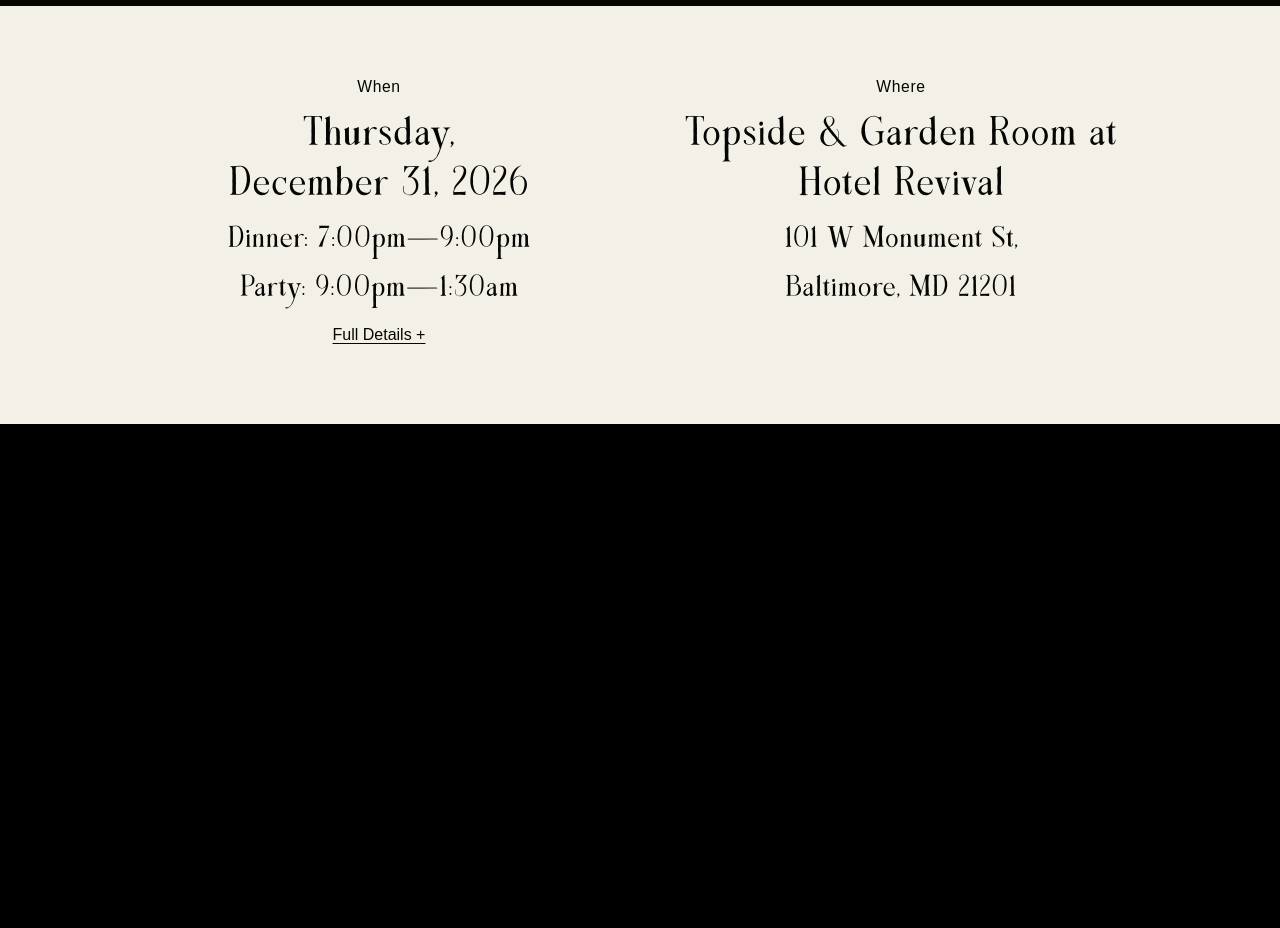
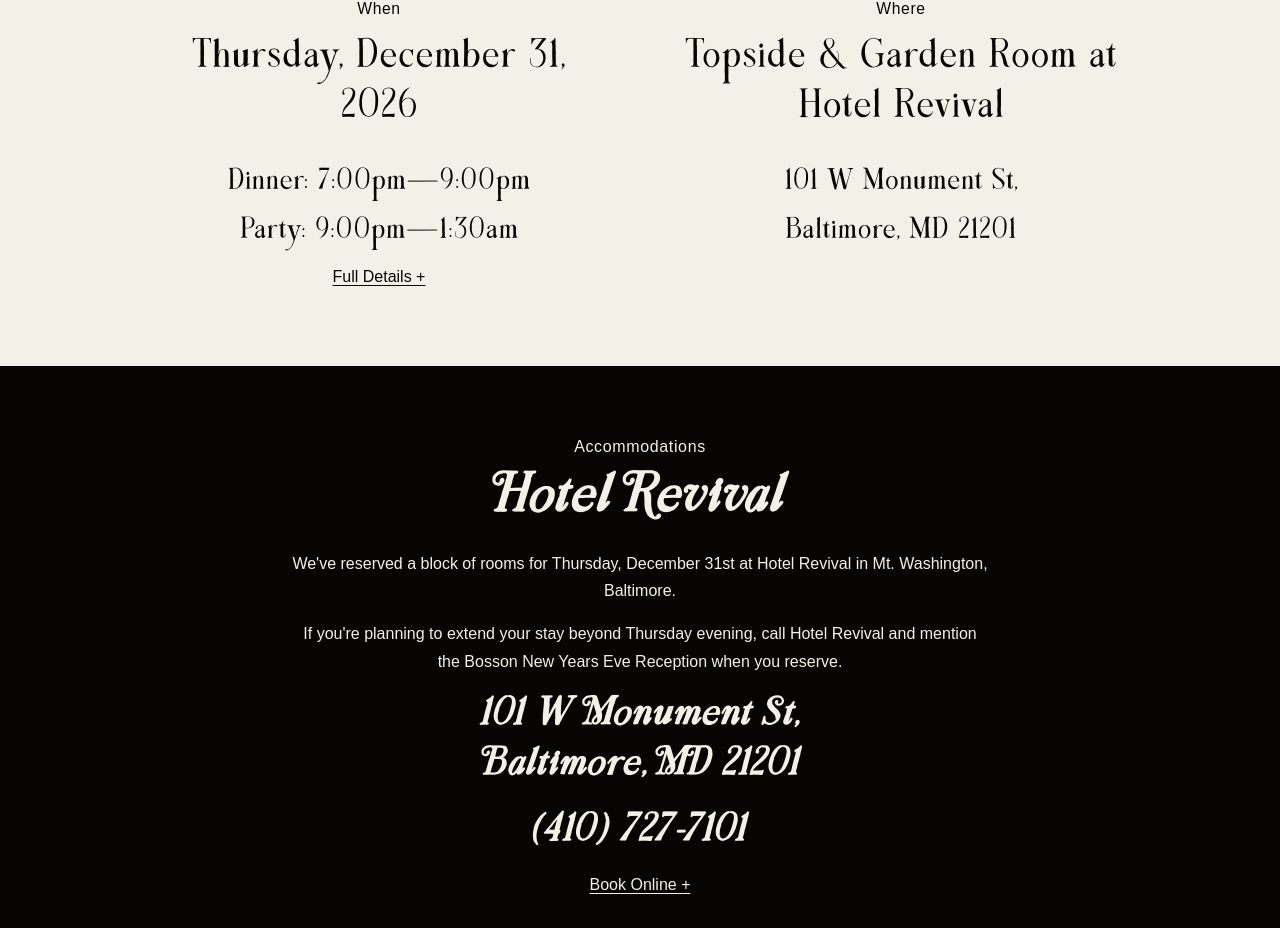
Before and after one commit to ava-firstaccess/wedding-website, a Next.js app: page /travel in a window 1280 px wide. Shown: the part 976-1904 px from the top of the page. Before the commit the page ends 1400 px from the top, so only its background shows below. Built offline with nearby package versions, Linux system fonts and the light colour scheme.

Commit message:
Refine travel details spacing and add accommodations section

```diff
--- a/app/travel/page.js
+++ b/app/travel/page.js
@@ -33,7 +33,8 @@
               <p className={styles.eyebrow}>When</p>
 
               <div className={styles.detailBlock}>
-                <h2 className={styles.detailHeading}>Thursday,<br />December 31, 2026</h2>
+                <h2 className={styles.detailHeading}>Thursday, December 31, 2026</h2>
+                <div className={styles.detailSpacer} />
                 <p className={styles.detailCopy}>Dinner: 7:00pm—9:00pm</p>
                 <p className={styles.detailCopy}>Party: 9:00pm—1:30am</p>
                 <p className={styles.detailLinkWrap}><a href="https://web.telegram.org/when-where" className={styles.detailLink}>Full Details +</a></p>
@@ -44,13 +45,26 @@
               <p className={styles.eyebrow}>Where</p>
 
               <div className={styles.detailBlock}>
-                <h2 className={styles.detailHeading}>Topside &amp; Garden Room at<br />Hotel Revival</h2>
+                <h2 className={styles.detailHeading}>Topside &amp; Garden Room at Hotel Revival</h2>
+                <div className={styles.detailSpacer} />
                 <p className={styles.detailCopy}>101 W Monument St,</p>
                 <p className={styles.detailCopy}>Baltimore, MD 21201</p>
               </div>
             </div>
           </div>
         </section>
+
+        <section className={styles.accommodationsSection}>
+          <div className={styles.accommodationsContent}>
+            <p className={styles.accommodationsEyebrow}>Accommodations</p>
+            <h2 className={styles.accommodationsTitle}>Hotel Revival</h2>
+            <p className={styles.accommodationsBody}>We&apos;ve reserved a block of rooms for Thursday, December 31st at Hotel Revival in Mt. Washington, Baltimore.</p>
+            <p className={styles.accommodationsBody}>If you&apos;re planning to extend your stay beyond Thursday evening, call Hotel Revival and mention the Bosson New Years Eve Reception when you reserve.</p>
+            <p className={styles.accommodationsMeta}>101 W Monument St,<br />Baltimore, MD 21201</p>
+            <p className={styles.accommodationsMeta}>(410) 727-7101</p>
+            <p className={styles.accommodationsLinkWrap}><a href="https://hotelrevivalbaltimore.com/" className={styles.accommodationsLink}>Book Online +</a></p>
+          </div>
+        </section>
       </main>
     </>
   )
--- a/app/travel/page.module.css
+++ b/app/travel/page.module.css
@@ -26,8 +26,14 @@
   padding: 4.5rem 1.5rem 5rem;
 }
 
+.accommodationsSection {
+  background: #070503;
+  color: #F3F1E7;
+  padding: 4.5rem 1.5rem 5rem;
+}
+
 .content,
-.detailsContent {
+.accommodationsContent {
   width: 100%;
   max-width: 760px;
   margin: 0 auto;
@@ -52,6 +58,7 @@
   font-weight: 400;
   font-size: clamp(2.9rem, 7vw, 4.5rem);
   line-height: 1.08;
+  white-space: nowrap;
 }
 
 .spacer {
@@ -113,6 +120,10 @@
   margin-top: 1rem;
 }
 
+.detailSpacer {
+  height: 1.25rem;
+}
+
 .detailHeading {
   margin: 0;
   font-family: 'Almondy', var(--font-lora), serif;
@@ -139,8 +150,52 @@
   text-underline-offset: 0.18em;
 }
 
-.sectionGap {
-  height: 3rem;
+.accommodationsContent {
+  text-align: center;
+}
+
+.accommodationsEyebrow {
+  margin: 0;
+  font-family: Arial, Helvetica, sans-serif;
+  font-size: 1rem;
+  letter-spacing: 0.04em;
+}
+
+.accommodationsTitle {
+  margin: 0.8rem 0 1.2rem;
+  font-family: 'AlmondyItalic', 'Almondy', var(--font-lora), serif;
+  font-style: italic;
+  font-weight: 700;
+  font-size: clamp(2.3rem, 5vw, 3.5rem);
+  line-height: 1.1;
+}
+
+.accommodationsBody {
+  margin: 0 auto 1rem;
+  max-width: 700px;
+  font-family: Arial, Helvetica, sans-serif;
+  font-size: 1rem;
+  line-height: 1.7;
+}
+
+.accommodationsMeta {
+  margin: 1rem 0 0;
+  font-family: 'AlmondyItalic', 'Almondy', var(--font-lora), serif;
+  font-style: italic;
+  font-weight: 700;
+  font-size: clamp(1.75rem, 3.5vw, 2.5rem);
+  line-height: 1.25;
+}
+
+.accommodationsLinkWrap {
+  margin: 1.2rem 0 0;
+}
+
+.accommodationsLink {
+  color: #F3F1E7;
+  font-family: Arial, Helvetica, sans-serif;
+  text-decoration: underline;
+  text-underline-offset: 0.18em;
 }
 
 @media (max-width: 640px) {
@@ -148,7 +203,8 @@
     padding-top: 5.25rem;
   }
 
-  .detailsSection {
+  .detailsSection,
+  .accommodationsSection {
     padding-top: 3.5rem;
     padding-bottom: 4rem;
   }
@@ -162,4 +218,8 @@
     grid-template-columns: 1fr;
     gap: 3rem;
   }
+
+  .kicker {
+    white-space: normal;
+  }
 }
```
